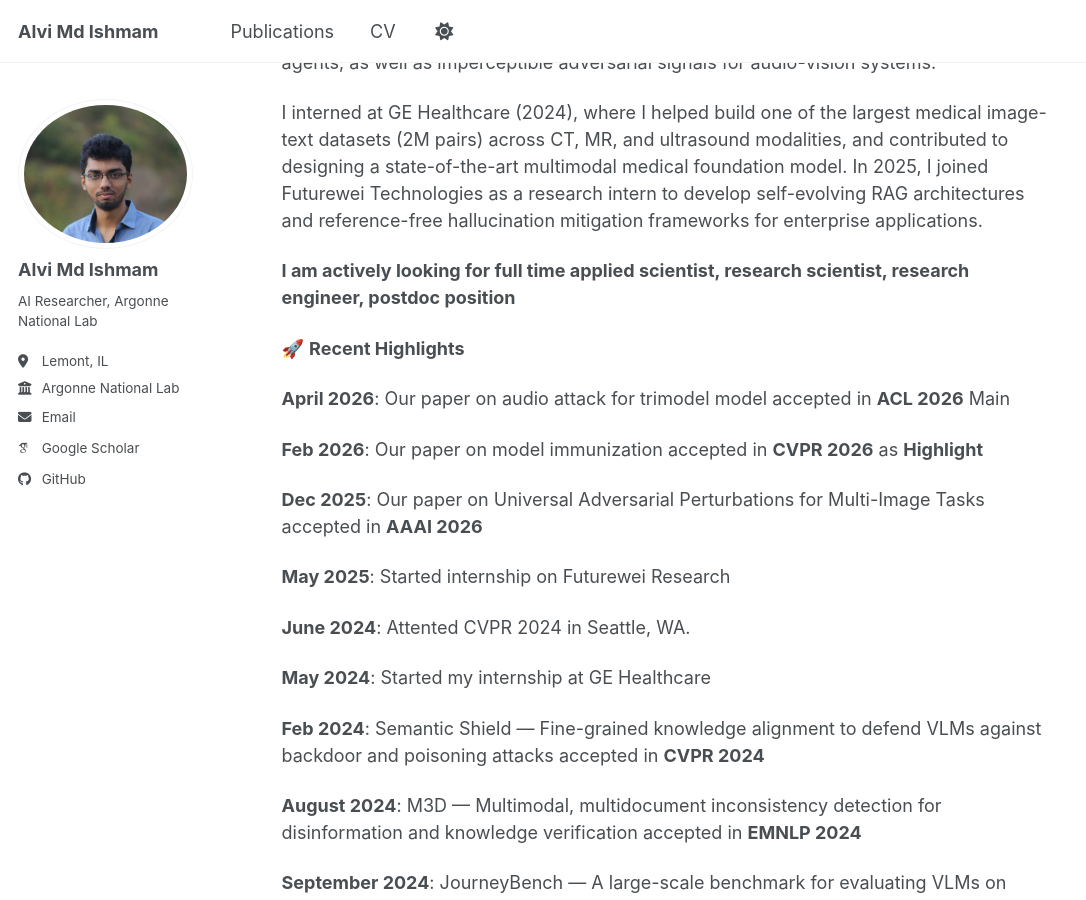
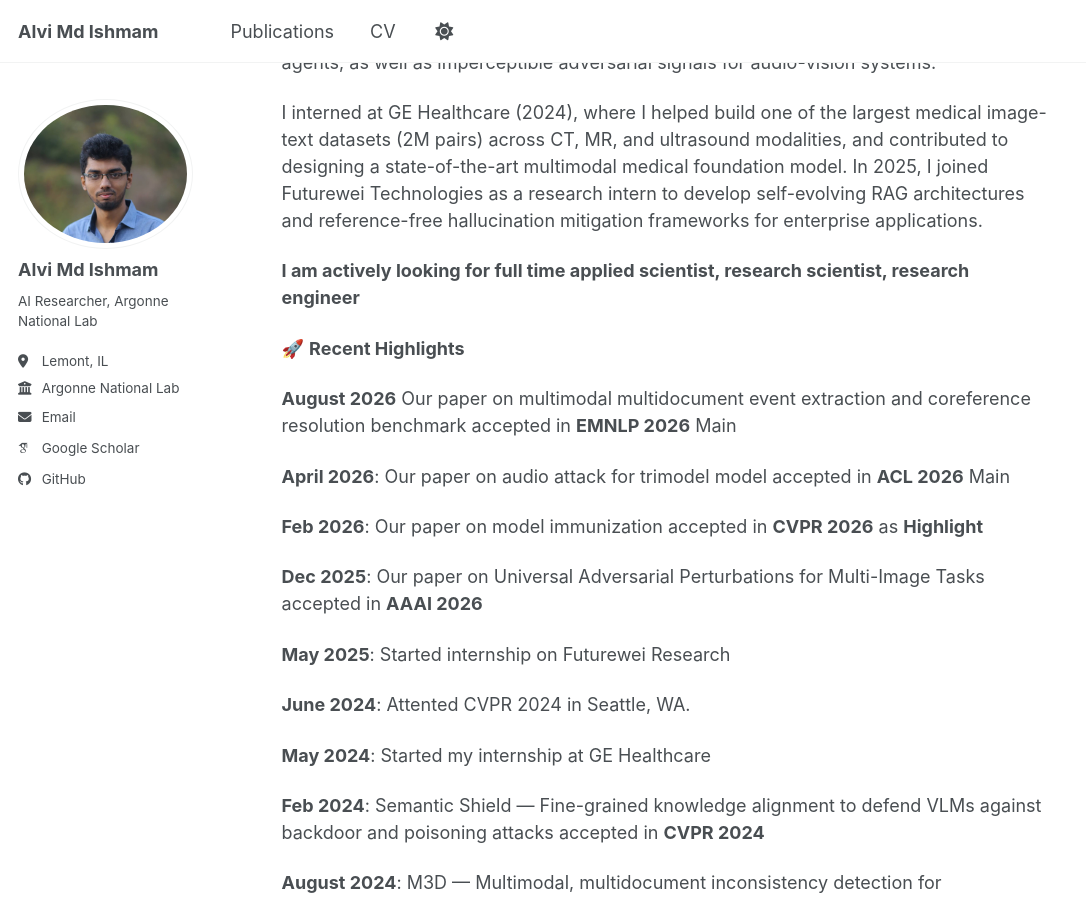
Before and after one commit to IshmamAlvi/ishmamalvi.github.io, a Jekyll site: the page built from _pages/about.md, in a window 1280 px wide and 900 px high, scrolled down 386 px. Shown: the whole window, without its empty margins (0-1086 px from the left). Built offline with Jekyll 4.4.1, drawn with Linux system fonts in a browser that asks for light colours; some web fonts are replaced; a script bundle is joined from its source files by our own code; library files that are not in the unit come from our copies.

Commit message:
Update job search statement in about.md
Removed 'postdoc position' from job search statement.

```diff
--- a/_pages/about.md
+++ b/_pages/about.md
@@ -13,9 +13,11 @@ My recent work proposes defense strategies against multimodal poisoning attacks,
 
 I interned at GE Healthcare (2024), where I helped build one of the largest medical image-text datasets (2M pairs) across CT, MR, and ultrasound modalities, and contributed to designing a state-of-the-art multimodal medical foundation model. In 2025, I joined Futurewei Technologies as a research intern to develop self-evolving RAG architectures and reference-free hallucination mitigation frameworks for enterprise applications.
 
-**I am actively looking for full time applied scientist, research scientist, research engineer, postdoc position**
+**I am actively looking for full time applied scientist, research scientist, research engineer**
 
 🚀 **Recent Highlights**
+
+**August 2026** Our paper on multimodal multidocument event extraction and coreference resolution benchmark accepted in **EMNLP 2026** Main
 
 **April 2026**: Our paper on audio attack for trimodel model accepted in **ACL 2026** Main
 
```
